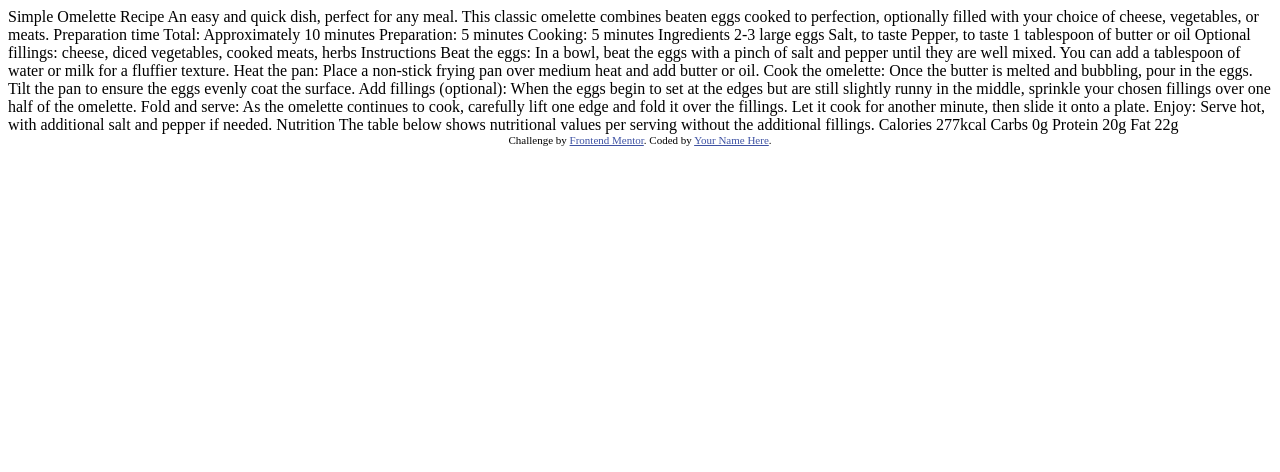
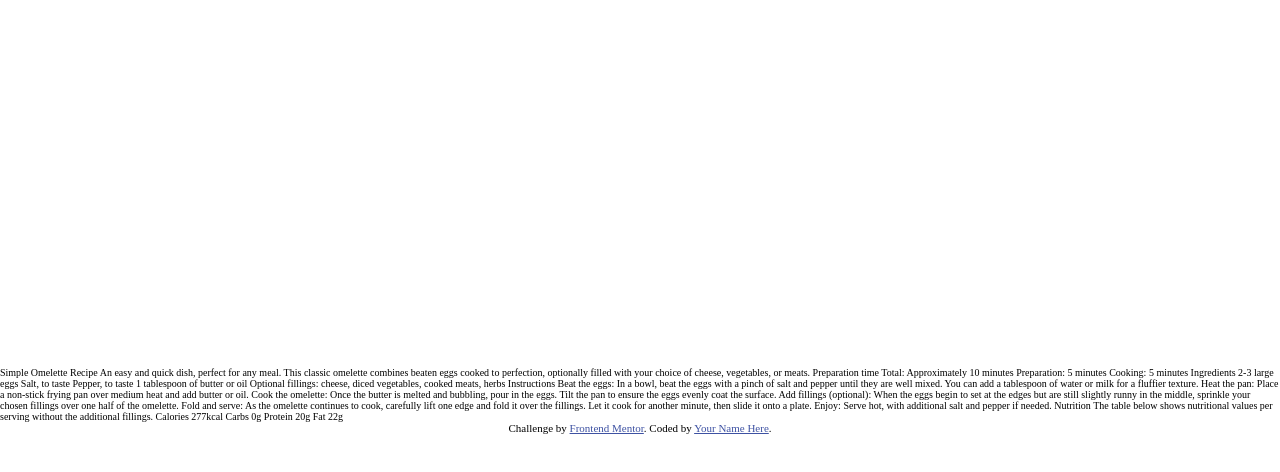
Before and after one commit to teempe/frontend-mentor-recipe-page, a website: page index.html in a window 1280 px wide. Drawn offline with nearby package versions, Linux system fonts and the light colour scheme; files that its build step writes are made by us from their sources.

Commit message:
Initialize npm and sass project.

```diff
--- a/index.html
+++ b/index.html
@@ -5,6 +5,7 @@
         <meta name="viewport" content="width=device-width, initial-scale=1.0"> <!-- displays site properly based on user's device -->
 
         <link rel="icon" type="image/png" sizes="32x32" href="./assets/images/favicon-32x32.png">
+        <link rel="stylesheet" href="css/style.css">
 
         <title>Frontend Mentor | Recipe page</title>
 
--- /dev/null
+++ b/sass/base/_base.scss
@@ -0,0 +1,21 @@
+* {
+    margin: 0;
+    padding: 0;
+    box-sizing: border-box;
+}
+
+img {
+    display: block;
+}
+
+html {
+    font-size: 62.5%;
+    overflow-x: hidden;
+}
+
+body {
+    // center content on page
+    display: grid;
+    place-content: center;
+    min-height: 100vh;
+}
--- /dev/null
+++ b/sass/base/_index.scss
@@ -0,0 +1 @@
+@forward 'base';
--- /dev/null
+++ b/sass/style.scss
@@ -0,0 +1 @@
+@use 'base';
```
Also changed, not shown: package.json (added, +15 -0 lines), 1 other file.
